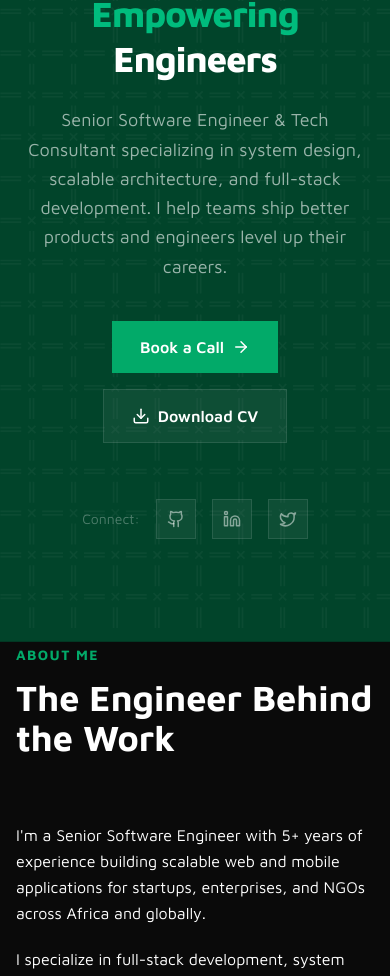
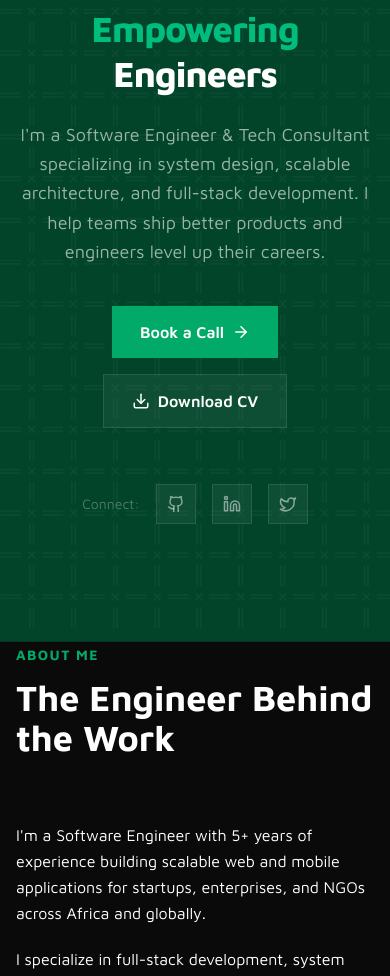
Before and after one commit to Majid-Abdul73/Abdul-Majid, a Next.js app: page / in a window 390 px wide. Shown: the part 202-1178 px from the top of the page. Built offline with nearby package versions, Linux system fonts and the light colour scheme; no server answers; the database is empty.

Commit message:
Add phone number field to Hire form and admin portal

```diff
--- a/src/components/home/About.tsx
+++ b/src/components/home/About.tsx
@@ -23,7 +23,7 @@ export default function About() {
             {/* Bio */}
             <div className="space-y-5 text- white/60 text-base leading-relaxed">
               <p>
-                I&apos;m a Senior Software Engineer with 5+ years of experience building
+                I&apos;m a Software Engineer with 5+ years of experience building
                 scalable web and mobile applications for startups, enterprises, and NGOs
                 across Africa and globally.
               </p>
--- a/src/components/home/Hero.tsx
+++ b/src/components/home/Hero.tsx
@@ -35,7 +35,7 @@ export default function Hero() {
 
           {/* Subheading */}
           <p className="text-lg sm:text-xl text-foreground/60 leading-relaxed max-w-2xl mb-10">
-            Senior Software Engineer & Tech Consultant specializing in system
+            I&apos;m a Software Engineer & Tech Consultant specializing in system
             design, scalable architecture, and full-stack development. I help
             teams ship better products and engineers level up their careers.
           </p>
```
